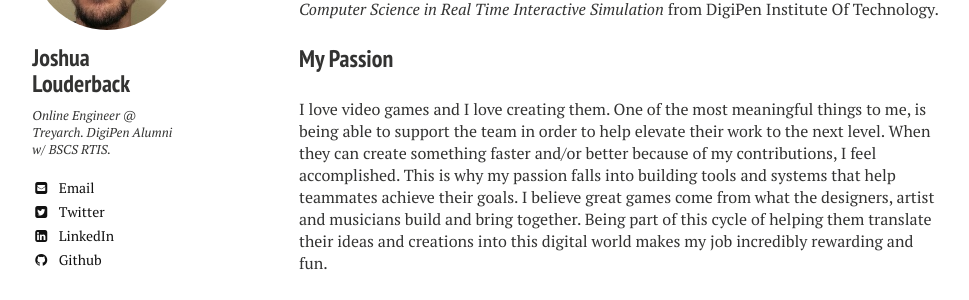
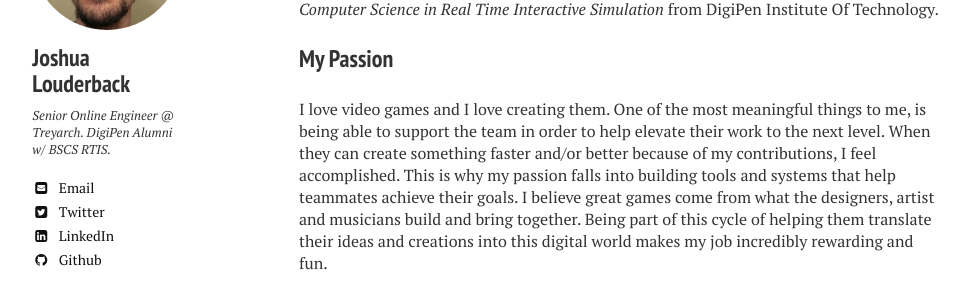
Before and after one commit to joshualouderback/joshualouderback.github.io, a Jekyll site: the page built from index.md, in a window 1280 px wide. Shown: the part 236-536 px from the top of the page, without its empty margins (21-990 px from the left). Built offline with Jekyll 4.4.1, drawn with Linux system fonts in a browser that asks for light colours; nearby versions of some CDN libraries.

Commit message:
Senior Engineer Blurb

```diff
--- a/_config.yml
+++ b/_config.yml
@@ -42,7 +42,7 @@ titlecase: true
 owner:
   name: Joshua Louderback
   avatar: bio-photo.jpg
-  bio: "Online Engineer @ Treyarch. DigiPen Alumni w/ BSCS RTIS."
+  bio: "Senior Online Engineer @ Treyarch. DigiPen Alumni w/ BSCS RTIS."
   email: joshlouderback@gmail.com
   disqus-shortname:
   twitter: joshlouderback
```
